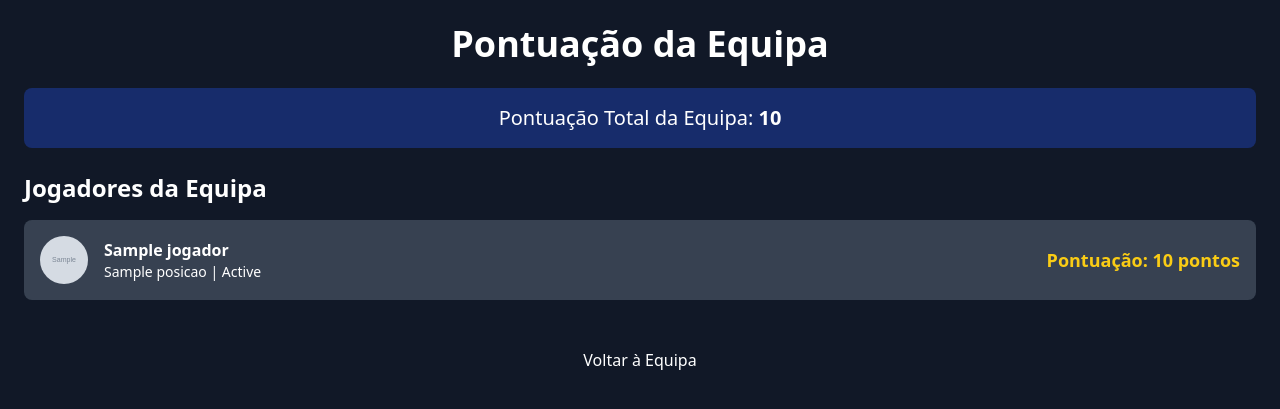
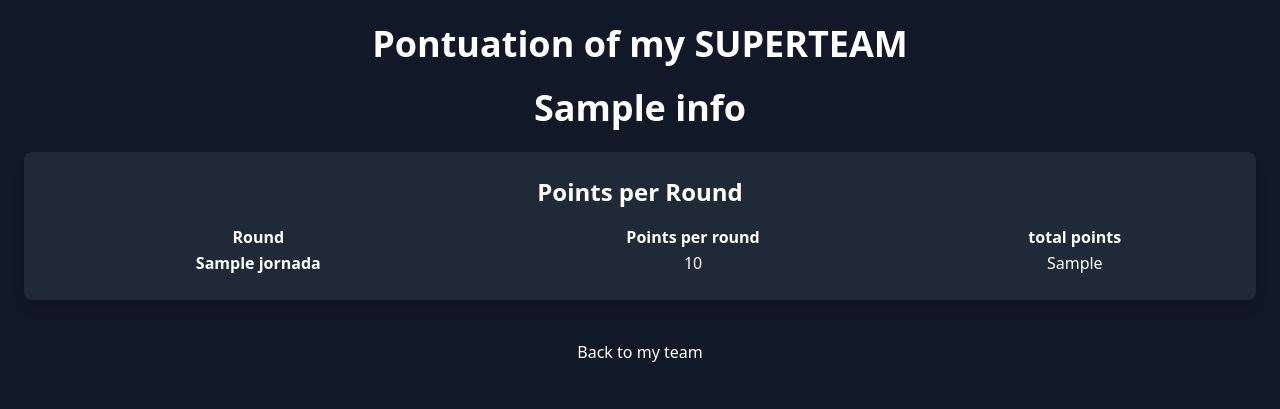
Before and after one commit to Bernardo2409/FBD_Project, a Flask app: template templates/pontuacao.html in a window 1280 px wide. Shown: the top 409 px of the page. Run offline with Flask 3, Linux system fonts and the light colour scheme; the template is opened without the code that fills it: most values are stand-ins (such as "Sample title", 1, 10 or a date in 2020); grey boxes marked "Sample" are stand-in pictures; some libraries are stand-ins or nearby versions.

Commit message:
club details update, and team updates

```diff
--- a/app.py
+++ b/app.py
@@ -454,22 +454,13 @@ def pontuacao():
     # Obter a equipa do utilizador
     equipa_user = obter_equipa_por_utilizador(user_id)
     if equipa_user:
-        # Obter o id da jornada atual
-        id_jornada = 'jornada_1'  # Ajuste para obter a jornada correta
+        # Obter todas as jornadas com pontuações acumuladas
+        from persistence.pontuacoes import obter_pontuacoes_jornadas
+        pontuacoes_jornadas = obter_pontuacoes_jornadas(equipa_user.id)
 
-        # Calcular a pontuação total da equipa
-        pontuacao_total = calcular_pontuacao_equipa(equipa_user.id, id_jornada)
-
-        # Obter os jogadores da equipa para exibir suas pontuações
-        jogadores_equipa = obter_jogadores_equipa(equipa_user.id)
-
-        # Calcular as pontuações de cada jogador
-        for jogador in jogadores_equipa:
-            jogador['pontuacao'] = calcular_pontuacao_jogador(jogador['id'], id_jornada)
-
-        return render_template("pontuacao.html", pontuacao_total=pontuacao_total, jogadores_equipa=jogadores_equipa)
+        return render_template("pontuacao.html", equipa={'info': equipa_user}, pontuacoes_jornadas=pontuacoes_jornadas)
     else:
-        return "Não tens uma equipa.", 404
+        return redirect("/criar-equipa")
 
 
 @app.route("/equipa/<id_equipa>/jornada/<int:id_jornada>")
--- a/persistence/clubs.py
+++ b/persistence/clubs.py
@@ -46,11 +46,11 @@ def read_club(club_id):
     query_club = """
         SELECT C.ID,
                C.Nome,
-               P.País AS Pais_Nome,
-               P.país_imagem AS Pais_Imagem,
+               P.nome AS Pais_Nome,
+               P.imagem AS Pais_Imagem,
                C.clube_imagem
         FROM FantasyChamp.Clube C
-        JOIN FantasyChamp.País P ON C.ID_País = P.ID
+        JOIN FantasyChamp.Pais P ON C.ID_País = P.ID
         WHERE C.ID = ?
     """
 
--- a/persistence/leagues.py
+++ b/persistence/leagues.py
@@ -70,7 +70,7 @@ def criar_liga_publica(nome_liga: str, id_criador: str = None) -> str:
         cursor.execute("""
             INSERT INTO FantasyChamp.Liga
             (ID, Nome, Data_Inicio, Data_Fim, ID_tipoLiga, ID_criador, Código_Convite)
-            VALUES (?, ?, GETDATE(), '2100-01-01', 'LT01', ?, NULL)
+            VALUES (?, ?, GETDATE(), '30-05-2026', 'LT01', ?, NULL)
         """, liga_id, nome_liga, id_criador)
 
         # Criador entra automaticamente (se existir)
--- a/templates/criar_liga.html
+++ b/templates/criar_liga.html
@@ -90,8 +90,8 @@ document.addEventListener('DOMContentLoaded', function() {
     // Start date fixed to today (hidden field)
     if (startInput) startInput.value = today;
 
-    // Force End Date to 2026-07-08
-    const forcedEnd = '2026-07-08';
+
+    const forcedEnd = '2026-05-30';
     if (endInput) {
         endInput.min = forcedEnd;
         endInput.value = forcedEnd;
--- a/templates/equipa.html
+++ b/templates/equipa.html
@@ -2,7 +2,7 @@
 <html lang="pt">
 <head>
     <meta charset="UTF-8">
-    <title>Equipa</title>
+    <title>Team</title>
     <script src="https://cdn.tailwindcss.com"></script>
     <script src="https://cdn.jsdelivr.net/npm/daisyui@1.19.0/dist/full.js"></script>
 </head>
@@ -23,7 +23,7 @@
     </div>
     {% endif %}
 
-    <!-- TÍTULO DINÂMICO COM NOME DA EQUIPA -->
+    <!-- Nome Equipa -->
     <h1 class="text-4xl font-bold text-center text-primary mb-6 text-white">
         {{ equipa.info.nome }}
     </h1>
@@ -36,7 +36,7 @@
     <!-- Botão Ver Pontuação -->
     <div class="text-center mb-6">
         <a href="/pontuacao" class="btn btn-primary mt-4 px-8 py-2 text-white bg-green-500 rounded-md hover:bg-green-600">
-            Ver Pontuação
+            See Pontuation
         </a>
     </div>
 
--- a/templates/pontuacao.html
+++ b/templates/pontuacao.html
@@ -2,45 +2,85 @@
 <html lang="pt">
 <head>
     <meta charset="UTF-8">
-    <title>Pontuação da Equipa</title>
+    <title>Team Pontuation</title>
     <script src="https://cdn.tailwindcss.com"></script>
     <script src="https://cdn.jsdelivr.net/npm/daisyui@1.19.0/dist/full.js"></script>
 </head>
 <body class="bg-gray-900 text-white">
 
 <div class="container mx-auto p-6">
-    <h1 class="text-4xl font-bold text-center text-white mb-6">Pontuação da Equipa</h1>
 
-    <!-- Exibir a pontuação total da equipa -->
-    <div class="text-center bg-blue-800 bg-opacity-50 p-4 rounded-lg mb-6">
-        <p class="text-xl">Pontuação Total da Equipa: <strong>{{ pontuacao_total }}</strong></p>
+    <!-- TÍTULO -->
+    <h1 class="text-4xl font-bold text-center mb-6">
+        Pontuation of my SUPERTEAM
+    </h1>
+
+
+   {% if session.get('error') %}
+    <div class="alert alert-error mb-4 shadow-lg">
+        <div>
+            <svg xmlns="http://www.w3.org/2000/svg" class="stroke-current flex-shrink-0 h-6 w-6" fill="none" viewBox="0 0 24 24"><path stroke-linecap="round" stroke-linejoin="round" stroke-width="2" d="M10 14l2-2m0 0l2-2m-2 2l-2-2m2 2l2 2m7-2a9 9 0 11-18 0 9 9 0 0118 0z" /></svg>
+            <span>{{ session.pop('error') }}</span>
+        </div>
+    </div>
+    {% endif %}
+
+    <!-- Nome Equipa -->
+    <h1 class="text-4xl font-bold text-center text-primary mb-6 text-white">
+        {{ equipa.info.nome }}
+    </h1>
+
+    <!-- JORNADAS -->
+    <div class="bg-gray-800 rounded-lg shadow-lg p-6">
+        <h2 class="text-2xl font-bold mb-4 text-center">
+            Points per Round
+        </h2>
+
+        {% if pontuacoes_jornadas %}
+        <div class="overflow-x-auto">
+            <table class="table table-zebra w-full text-white">
+                <thead>
+                    <tr class="text-center">
+                        <th>Round</th>
+                        <th>Points per round</th>
+                        <th>total points</th>
+                    </tr>
+                </thead>
+                <tbody>
+                    {% for j in pontuacoes_jornadas %}
+                    <tr class="text-center hover">
+                        <td class="font-semibold">
+                            {{ j.jornada | replace('jornada_', 'Jornada ') }}
+                        </td>
+                        <td>
+                            <span class="badge badge-primary badge-lg">
+                                {{ j.pontuacao }}
+                            </span>
+                        </td>
+                        <td>
+                            <span class="badge badge-secondary badge-lg">
+                                {{ j.pontuacao_acumulada }}
+                            </span>
+                        </td>
+                    </tr>
+                    {% endfor %}
+                </tbody>
+            </table>
+        </div>
+        {% else %}
+        <div class="text-center py-6 text-gray-400">
+            Unknown pontuations
+        </div>
+        {% endif %}
     </div>
 
-    <h2 class="text-2xl font-bold mb-4">Jogadores da Equipa</h2>
+    <!-- BOTÃO VOLTAR -->
+    <div class="mt-10 text-center">
+        <a href="/equipa" class="btn btn-primary rounded-full px-8">
+            Back to my team
+        </a>
+    </div>
 
-    <!-- Lista de jogadores -->
-    <ul class="space-y-4">
-        {% for jogador in jogadores_equipa %}
-            <li class="bg-gray-700 p-4 rounded-lg">
-                <div class="flex justify-between items-center">
-                    <div class="flex items-center">
-                        <img src="{{ jogador.jogador_imagem }}" alt="Imagem do Jogador" class="w-12 h-12 rounded-full">
-                        <div class="ml-4">
-                            <div class="font-semibold">{{ jogador.nome }}</div>
-                            <div class="text-sm">{{ jogador.posicao }} | {{ jogador.estado }}</div>
-                        </div>
-                    </div>
-                    <div class="text-lg font-bold text-yellow-400">
-                        Pontuação: {{ jogador.pontuacao }} pontos
-                    </div>
-                </div>
-            </li>
-        {% endfor %}
-    </ul>
-
-    <div class="mt-12 text-center">
-        <a href="/index" class="btn btn-primary">Voltar à Equipa</a>
-    </div>
 </div>
 
 </body>
```
Also changed, not shown: persistence/pontuacoes.py (+36 -6 lines).
